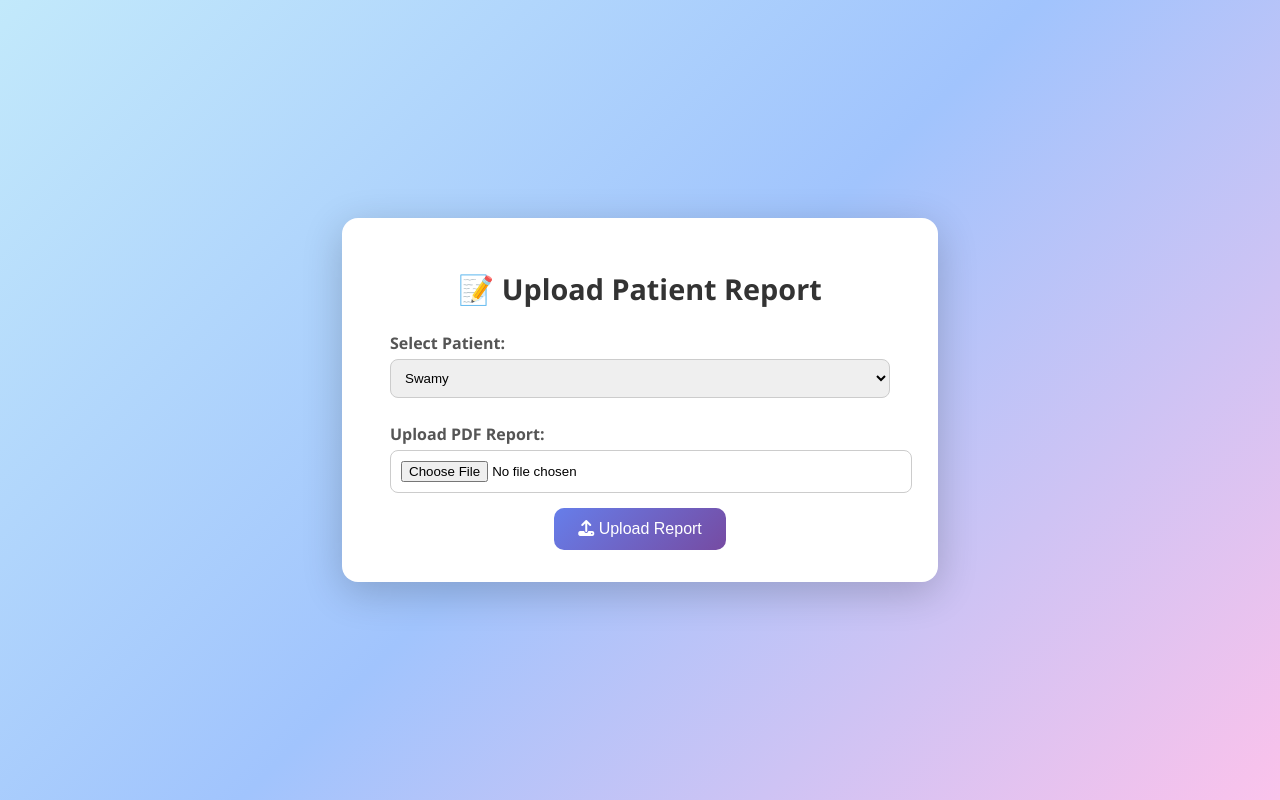
After one commit to swamy1489/meditrack_project, a Flask app: page /upload_report in a window 1280 px wide. The commit adds this page. Run offline with Flask 3, Linux system fonts and the light colour scheme; a user stored in the database is signed in; data comes from the database, SQL or seed files in the repository; both versions use the stored data as it was after the commit.

Commit message:
Final updates: Fixed PDF report upload and view for patients

```diff
--- a/app.py
+++ b/app.py
@@ -1,8 +1,14 @@
 from flask import Flask, render_template, request, redirect, url_for, session
 import sqlite3
+import os
+from werkzeug.utils import secure_filename
 
 app = Flask(__name__)
 app.secret_key = 'your_secret_key'
+
+UPLOAD_FOLDER = 'static/reports'
+app.config['UPLOAD_FOLDER'] = UPLOAD_FOLDER
+os.makedirs(UPLOAD_FOLDER, exist_ok=True)
 
 # Initialize the database
 def init_db():
@@ -33,22 +39,6 @@ def init_db():
 def home():
     return render_template('index.html')
 
-@app.route('/login', methods=['GET', 'POST'])
-def login():
-    if request.method == 'POST':
-        username = request.form['username']
-        password = request.form['password']
-        conn = sqlite3.connect('meditrack.db')
-        c = conn.cursor()
-        c.execute("SELECT * FROM users WHERE username=? AND password=?", (username, password))
-        user = c.fetchone()
-        conn.close()
-        if user:
-            session['username'] = username
-            session['role'] = user[3]
-            return redirect('/admin_dashboard') if user[3] == 'admin' else redirect('/patient_dashboard')
-    return render_template('login.html')
-
 @app.route('/register', methods=['GET', 'POST'])
 def register():
     if request.method == 'POST':
@@ -66,16 +56,26 @@ def register():
         return redirect('/login')
     return render_template('register.html')
 
+@app.route('/login', methods=['GET', 'POST'])
+def login():
+    if request.method == 'POST':
+        username = request.form['username']
+        password = request.form['password']
+        conn = sqlite3.connect('meditrack.db')
+        c = conn.cursor()
+        c.execute("SELECT * FROM users WHERE username=? AND password=?", (username, password))
+        user = c.fetchone()
+        conn.close()
+        if user:
+            session['username'] = username
+            session['role'] = user[3]
+            return redirect('/admin_dashboard') if user[3] == 'admin' else redirect('/patient_dashboard')
+    return render_template('login.html')
+
 @app.route('/logout')
 def logout():
     session.clear()
     return redirect('/login')
-
-@app.route('/patient_dashboard')
-def patient_dashboard():
-    if 'username' not in session or session.get('role') != 'patient':
-        return redirect('/login')
-    return render_template('patient_dashboard.html')
 
 @app.route('/admin_dashboard')
 def admin_dashboard():
@@ -83,23 +83,11 @@ def admin_dashboard():
         return redirect('/login')
     return render_template('admin_dashboard.html')
 
-@app.route('/patient_appts')
-def patient_appts():
+@app.route('/patient_dashboard')
+def patient_dashboard():
     if 'username' not in session or session.get('role') != 'patient':
         return redirect('/login')
-    return render_template('patient_appts.html')
-
-@app.route('/patient_prescriptions')
-def patient_prescriptions():
-    if 'username' not in session or session.get('role') != 'patient':
-        return redirect('/login')
-    return render_template('patient_prescriptions.html')
-
-@app.route('/patient_reports')
-def patient_reports():
-    if 'username' not in session or session.get('role') != 'patient':
-        return redirect('/login')
-    return render_template('patient_reports.html')
+    return render_template('patient_dashboard.html')
 
 @app.route('/patients')
 def patients():
@@ -112,31 +100,21 @@ def patients():
     conn.close()
     return render_template('patients.html', patients=patient_list)
 
-@app.route('/add_prescription', methods=['GET', 'POST'])
-def add_prescription():
-    if 'username' not in session or session.get('role') != 'admin':
+@app.route('/book-appointment', methods=['GET', 'POST'])
+def book_appointment():
+    if 'username' not in session:
         return redirect('/login')
     if request.method == 'POST':
-        patient = request.form['patient']
-        prescription = request.form['prescription']
+        patient = session['username']
+        doctor = request.form['doctor']
+        date = request.form['date']
         conn = sqlite3.connect('meditrack.db')
         c = conn.cursor()
-        c.execute("INSERT INTO prescriptions (patient, prescription) VALUES (?, ?)", (patient, prescription))
+        c.execute("INSERT INTO appointments (patient, doctor, date) VALUES (?, ?, ?)", (patient, doctor, date))
         conn.commit()
         conn.close()
-        return redirect('/admin_dashboard')
-    conn = sqlite3.connect('meditrack.db')
-    c = conn.cursor()
-    c.execute("SELECT username FROM users WHERE role='patient'")
-    patients = [row[0] for row in c.fetchall()]
-    conn.close()
-    return render_template('add_prescription.html', patients=patients)
-
-@app.route('/analytics')
-def analytics():
-    if 'username' not in session or session.get('role') != 'admin':
-        return redirect('/login')
-    return render_template('analytics.html')
+        return redirect('/appointments')
+    return render_template('book_appointment.html')
 
 @app.route('/appointments')
 def view_appointments():
@@ -148,39 +126,6 @@ def view_appointments():
     appointments = c.fetchall()
     conn.close()
     return render_template('appointments.html', appointments=appointments)
-
-@app.route('/reports')
-def reports():
-    if 'username' not in session:
-        return redirect('/login')
-    return render_template('reports.html')
-
-@app.route('/view_patients')
-def view_patients():
-    if 'username' not in session:
-        return redirect('/login')
-    patients = [
-        {"id": 1, "name": "John Doe", "age": 30, "condition": "Diabetes"},
-        {"id": 2, "name": "Jane Smith", "age": 45, "condition": "Hypertension"},
-        {"id": 3, "name": "Ali Khan", "age": 29, "condition": "Asthma"},
-    ]
-    return render_template("view_patients.html", patients=patients)
-
-@app.route('/book-appointment', methods=['GET', 'POST'])
-def book_appointment():
-    if 'username' not in session:
-        return redirect('/login')
-    if request.method == 'POST':
-        patient = session.get('username')
-        doctor = request.form['doctor']
-        date = request.form['date']
-        conn = sqlite3.connect('meditrack.db')
-        c = conn.cursor()
-        c.execute("INSERT INTO appointments (patient, doctor, date) VALUES (?, ?, ?)", (patient, doctor, date))
-        conn.commit()
-        conn.close()
-        return redirect('/appointments')
-    return render_template('book_appointment.html')
 
 @app.route('/upcoming-appointments')
 def upcoming_appointments():
@@ -205,6 +150,26 @@ def admin_appointments():
     conn.close()
     return render_template('admin_appts.html', appointments=appointments)
 
+@app.route('/add_prescription', methods=['GET', 'POST'])
+def add_prescription():
+    if 'username' not in session or session.get('role') != 'admin':
+        return redirect('/login')
+    if request.method == 'POST':
+        patient = request.form['patient']
+        prescription = request.form['prescription']
+        conn = sqlite3.connect('meditrack.db')
+        c = conn.cursor()
+        c.execute("INSERT INTO prescriptions (patient, prescription) VALUES (?, ?)", (patient, prescription))
+        conn.commit()
+        conn.close()
+        return redirect('/admin_dashboard')
+    conn = sqlite3.connect('meditrack.db')
+    c = conn.cursor()
+    c.execute("SELECT username FROM users WHERE role='patient'")
+    patients = [row[0] for row in c.fetchall()]
+    conn.close()
+    return render_template('add_prescription.html', patients=patients)
+
 @app.route('/prescriptions')
 def prescriptions():
     if 'username' not in session or session.get('role') != 'patient':
@@ -217,6 +182,51 @@ def prescriptions():
     conn.close()
     return render_template('prescriptions.html', prescriptions=prescriptions)
 
+@app.route('/upload_report', methods=['GET', 'POST'])
+def upload_report():
+    if 'username' not in session or session.get('role') != 'admin':
+        return redirect('/login')
+
+    if request.method == 'POST':
+        patient = request.form['patient']
+        file = request.files['report_file']
+        if file and file.filename.endswith('.pdf'):
+            filename = secure_filename(file.filename)
+            file_path = os.path.join(app.config['UPLOAD_FOLDER'], filename)
+            file.save(file_path)
+            relative_path = f'reports/{filename}'
+            conn = sqlite3.connect('meditrack.db')
+            c = conn.cursor()
+            c.execute("INSERT INTO reports (patient, report) VALUES (?, ?)", (patient, relative_path))
+            conn.commit()
+            conn.close()
+            return redirect('/admin_dashboard')
+
+    conn = sqlite3.connect('meditrack.db')
+    c = conn.cursor()
+    c.execute("SELECT username FROM users WHERE role='patient'")
+    patients = [row[0] for row in c.fetchall()]
+    conn.close()
+    return render_template('upload_report.html', patients=patients)
+
+@app.route('/patient_reports')
+def patient_reports():
+    if 'username' not in session or session.get('role') != 'patient':
+        return redirect('/login')
+    patient = session['username']
+    conn = sqlite3.connect('meditrack.db')
+    c = conn.cursor()
+    c.execute("SELECT report FROM reports WHERE patient=?", (patient,))
+    reports = c.fetchall()
+    conn.close()
+    return render_template('patient_reports.html', reports=reports)
+
+@app.route('/analytics')
+def analytics():
+    if 'username' not in session or session.get('role') != 'admin':
+        return redirect('/login')
+    return render_template('analytics.html')
+
 if __name__ == '__main__':
     init_db()
     app.run(debug=True)
--- a/templates/admin_dashboard.html
+++ b/templates/admin_dashboard.html
@@ -108,6 +108,7 @@
       <a href="{{ url_for('patients') }}" class="btn"><i class="fa-solid fa-users"></i> View Patients</a>
       <a href="{{ url_for('add_prescription') }}" class="btn"><i class="fa-solid fa-pills"></i> Add Prescription</a>
       <a href="{{ url_for('admin_appointments') }}" class="btn"><i class="fa-solid fa-calendar-check"></i> Appointments</a>
+      <a href="{{ url_for('upload_report') }}" class="btn"><i class="fa-solid fa-file-medical"></i> Upload Report</a>
       <a href="{{ url_for('analytics') }}" class="btn"><i class="fa-solid fa-chart-line"></i> Health Analytics</a>
       <a href="#" class="btn"><i class="fa-solid fa-file-medical-alt"></i> Manage Reports</a>
       <a href="#" class="btn"><i class="fa-solid fa-bell"></i> Send Alerts</a>
--- /dev/null
+++ b/templates/upload_report.html
@@ -0,0 +1,86 @@
+<!DOCTYPE html>
+<html lang="en">
+<head>
+  <meta charset="UTF-8">
+  <title>Upload Report | MediTrack</title>
+  <link rel="stylesheet" href="https://cdnjs.cloudflare.com/ajax/libs/font-awesome/6.5.0/css/all.min.css">
+  <style>
+    body {
+      margin: 0;
+      padding: 0;
+      font-family: 'Segoe UI', sans-serif;
+      background: linear-gradient(135deg, #c2e9fb, #a1c4fd, #fbc2eb);
+      height: 100vh;
+      display: flex;
+      align-items: center;
+      justify-content: center;
+    }
+
+    .container {
+      background: white;
+      padding: 2rem 3rem;
+      border-radius: 16px;
+      box-shadow: 0 10px 40px rgba(0, 0, 0, 0.2);
+      max-width: 500px;
+      width: 100%;
+      text-align: center;
+    }
+
+    h1 {
+      font-size: 1.8rem;
+      color: #333;
+      margin-bottom: 1.5rem;
+    }
+
+    label {
+      font-weight: bold;
+      display: block;
+      text-align: left;
+      margin: 10px 0 5px;
+      color: #555;
+    }
+
+    select, input[type="file"] {
+      width: 100%;
+      padding: 10px;
+      border-radius: 8px;
+      border: 1px solid #ccc;
+      margin-bottom: 15px;
+    }
+
+    button {
+      background: linear-gradient(135deg, #667eea, #764ba2);
+      color: #fff;
+      padding: 12px 24px;
+      border: none;
+      border-radius: 10px;
+      font-size: 1rem;
+      cursor: pointer;
+      transition: 0.3s;
+    }
+
+    button:hover {
+      background: linear-gradient(135deg, #764ba2, #667eea);
+      transform: scale(1.03);
+    }
+  </style>
+</head>
+<body>
+  <div class="container">
+    <h1>📝 Upload Patient Report</h1>
+    <form method="POST" enctype="multipart/form-data">
+      <label>Select Patient:</label>
+      <select name="patient" required>
+        {% for p in patients %}
+          <option value="{{ p }}">{{ p }}</option>
+        {% endfor %}
+      </select>
+
+      <label>Upload PDF Report:</label>
+      <input type="file" name="report_file" accept=".pdf" required>
+
+      <button type="submit"><i class="fas fa-upload"></i> Upload Report</button>
+    </form>
+  </div>
+</body>
+</html>
```
Also changed, not shown: templates/patient_reports.html (added, +71 -0 lines), meditrack.db, 1 other file.
